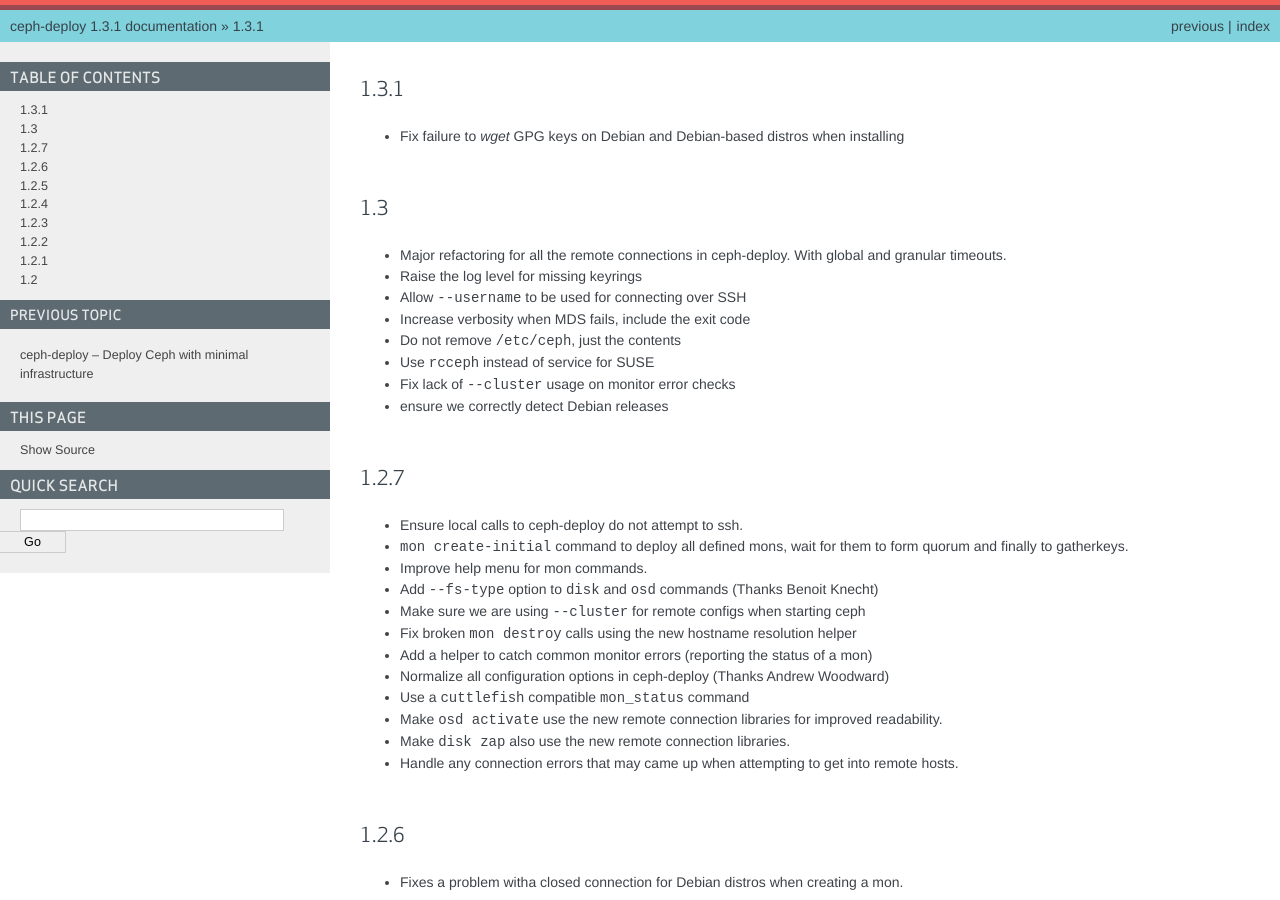
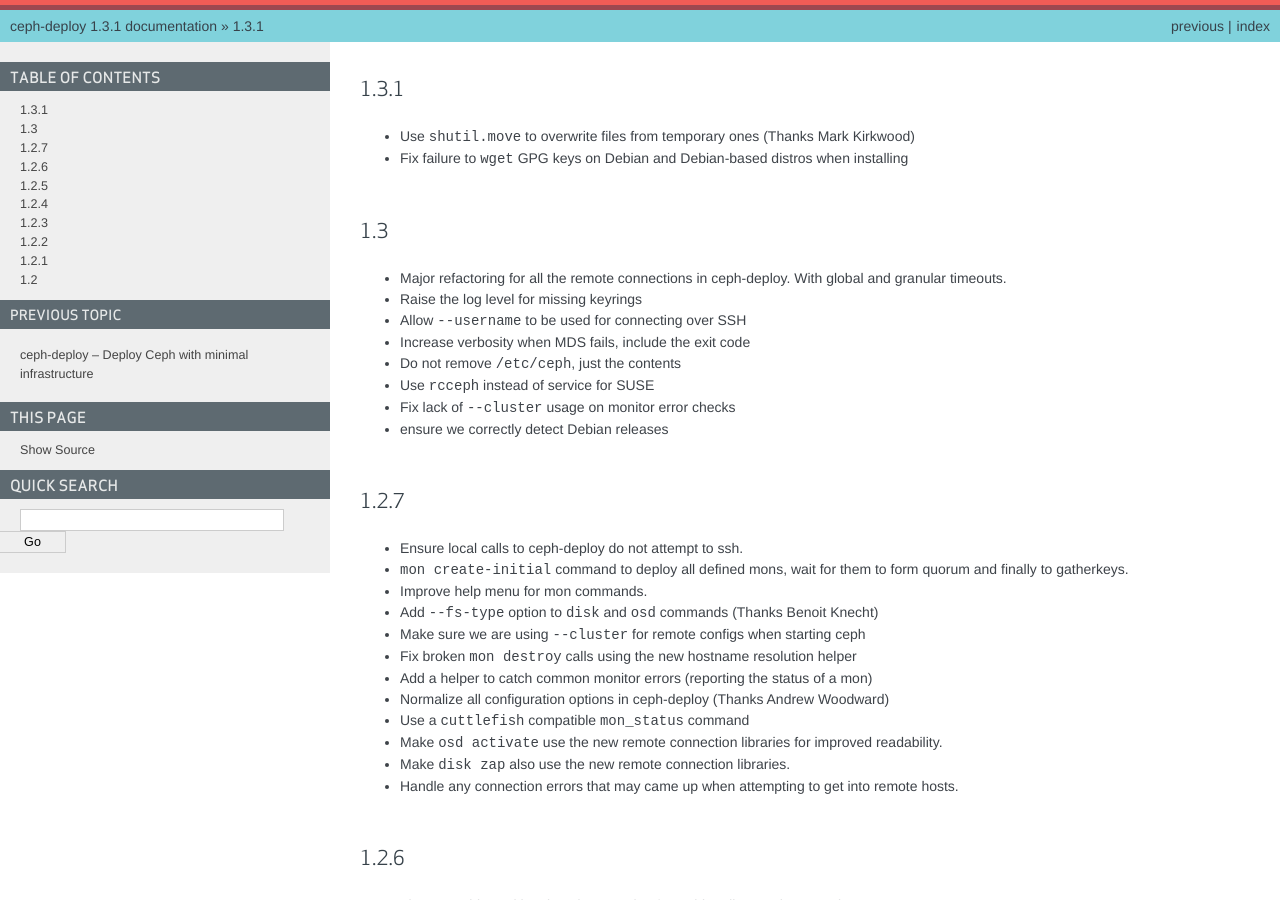
Before and after one commit to ceph/ceph-deploy, a Sphinx documentation site: the page built from docs/source/changelog.rst, in a window 1280 px wide and 900 px high. Built offline with Sphinx 7.4.7, drawn with Linux system fonts in a browser that asks for light colours.

Commit message:
update the changelog for 1.3.1
Signed-off-by: Alfredo Deza <alfredo.deza@inktank.com>

```diff
--- a/docs/source/changelog.rst
+++ b/docs/source/changelog.rst
@@ -1,6 +1,8 @@
 1.3.1
 -----
-* Fix failure to `wget` GPG keys on Debian and Debian-based distros when
+* Use ``shutil.move`` to overwrite files from temporary ones (Thanks Mark
+  Kirkwood)
+* Fix failure to ``wget`` GPG keys on Debian and Debian-based distros when
   installing
 
 1.3
```
